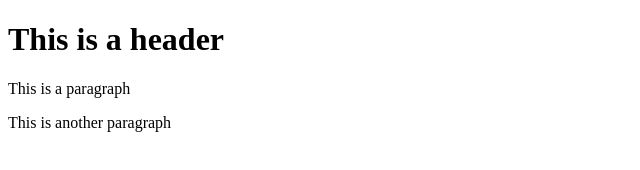
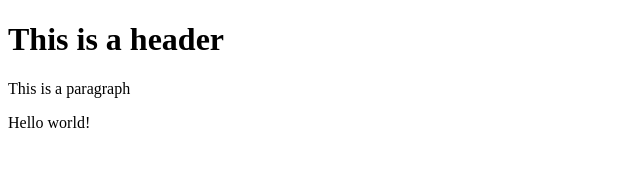
Before and after one commit to cmcubides/git-test, a website: page index.html in a window 1280 px wide. Shown: the whole page, without its empty margins (0-640 px from the left). Drawn offline with Linux system fonts and the light colour scheme.

```diff
--- a/index.html
+++ b/index.html
@@ -3,6 +3,6 @@
         <body>
             <h1> This is a header </h1>
             <p> This is a paragraph </p>
-            <p> This is another paragraph </p>
+            <p> Hello world! </p>
         </body>
     </html>
```
Also changed, not shown: package.json (added, +24 -0 lines), 2 other files.
